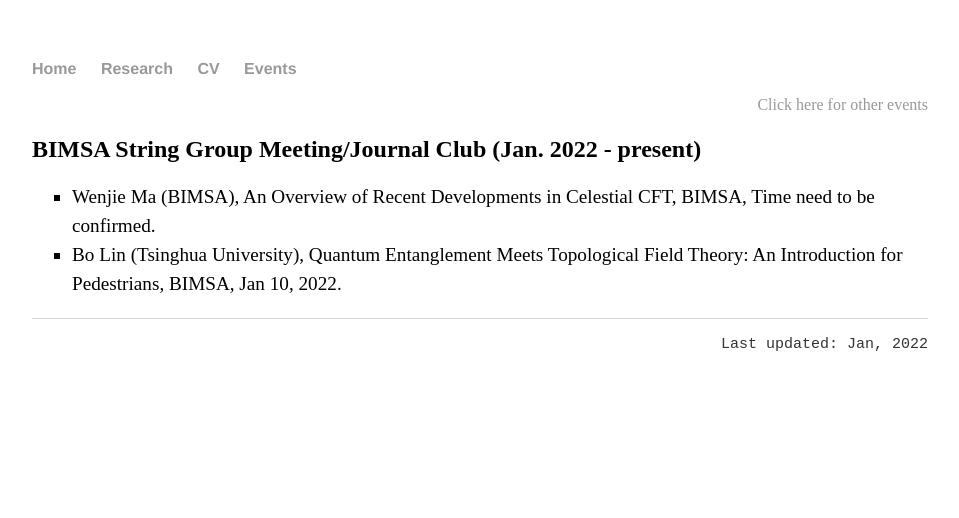
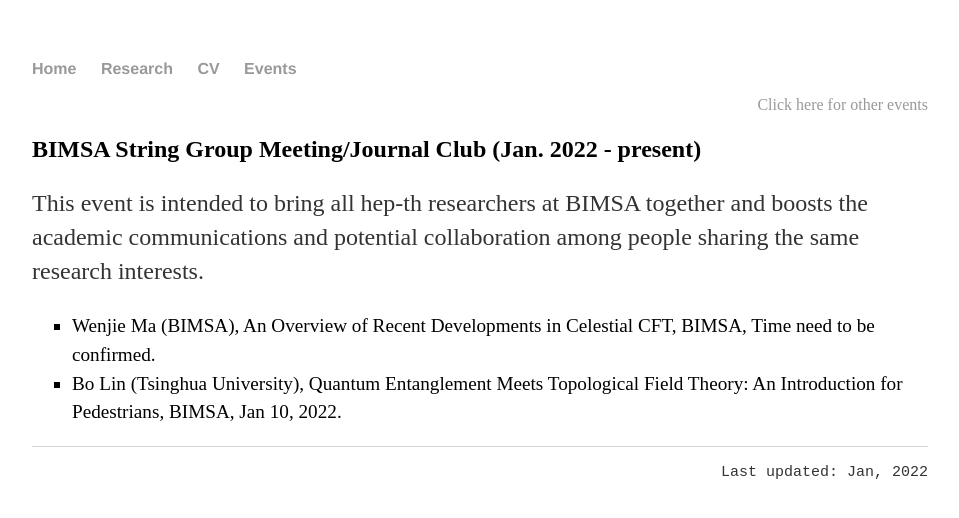
Before and after one commit to hhzou/hhzou.github.io, a Jekyll site: the page built from events/bimsagroup/index.html, in a window 1280 px wide. Shown: the top 518 px of the page, without its empty margins (160-1119 px from the left). Built offline with Jekyll 4.4.1, drawn with Linux system fonts in a browser that asks for light colours.

Commit message:
Update index.html

```diff
--- a/events/bimsagroup/index.html
+++ b/events/bimsagroup/index.html
@@ -7,6 +7,9 @@
 	<h2>
 		BIMSA String Group Meeting/Journal Club (Jan. 2022 - present)
 	</h2>
+	<p>
+		This event is intended to bring all hep-th researchers at BIMSA together and boosts the academic communications and potential collaboration among people sharing the same research interests.
+	</p>
 	<ul style="font-size:1.2em; line-height: 150%; list-style-type: square">
 		<li>
 			Wenjie Ma (BIMSA), An Overview of Recent Developments in Celestial CFT, BIMSA, Time need to be confirmed.
```
